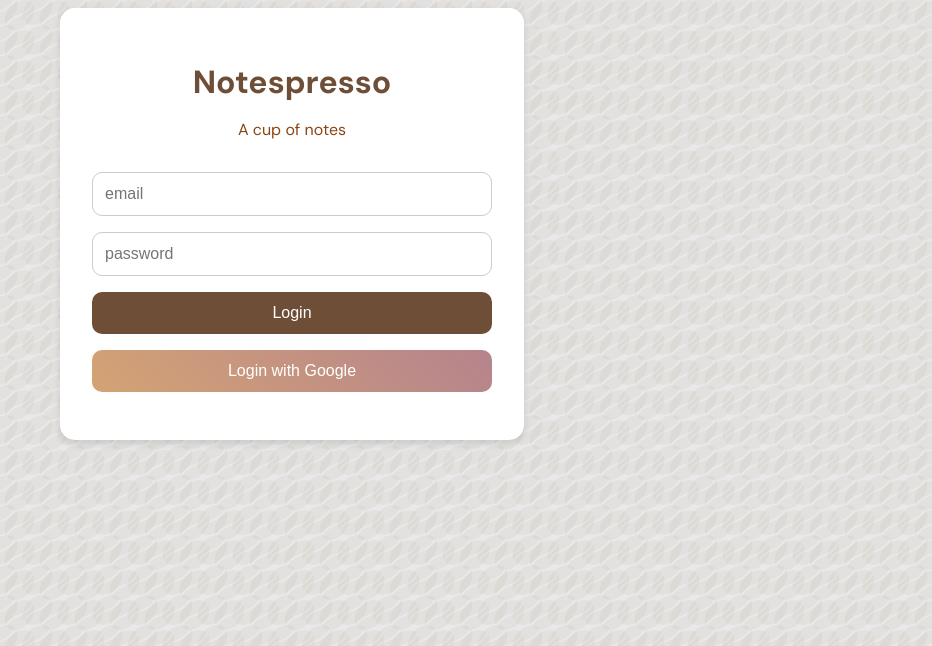
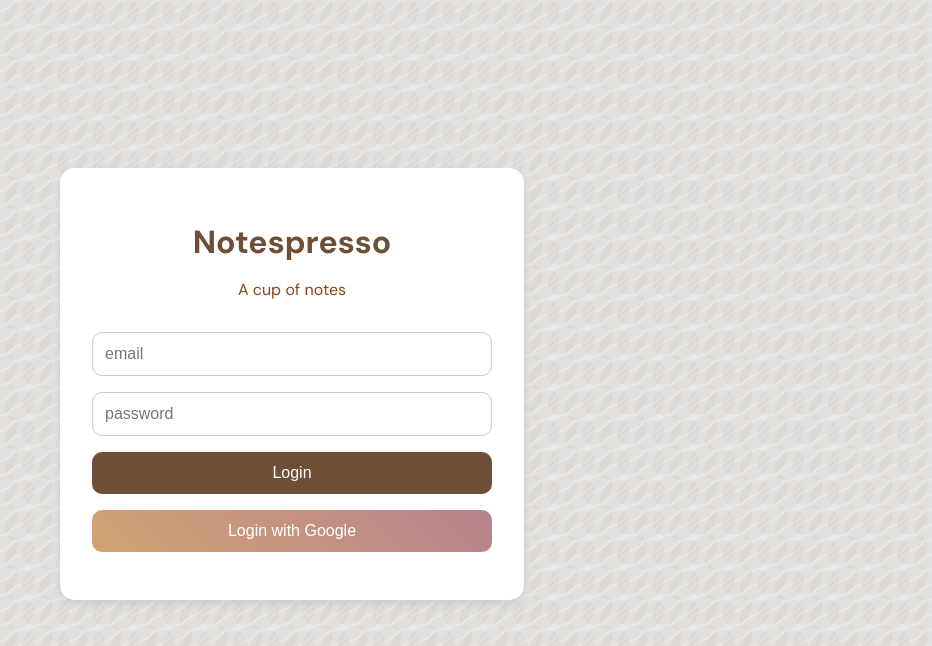
Before and after one commit to CerberusProgrammer/notespresso, a React (Vite) app: page /login in a window 1280 px wide. Shown: the top 646 px of the page, without its empty margins (348-1280 px from the left). Built offline with nearby package versions, Linux system fonts and the light colour scheme; no server answers.

Commit message:
style: Update LoginPage layout and add Notesspreso branding

```diff
--- a/src/user/LoginPage.tsx
+++ b/src/user/LoginPage.tsx
@@ -32,6 +32,14 @@
   if (state.error) return <div>Error: {state.error}</div>;
 
   return (
+    <div
+      style={{
+        display: "flex",
+        justifyContent: "center",
+        alignItems: "center",
+        marginTop: "20vh",
+      }}
+    >
       <div className="login-container">
         <h1>Notespresso</h1>
         <p>A cup of notes</p>
@@ -53,5 +61,6 @@
           Login with Google
         </button>
       </div>
+    </div>
   );
 }
```
Lines whose indentation alone changed are shown as unchanged.
